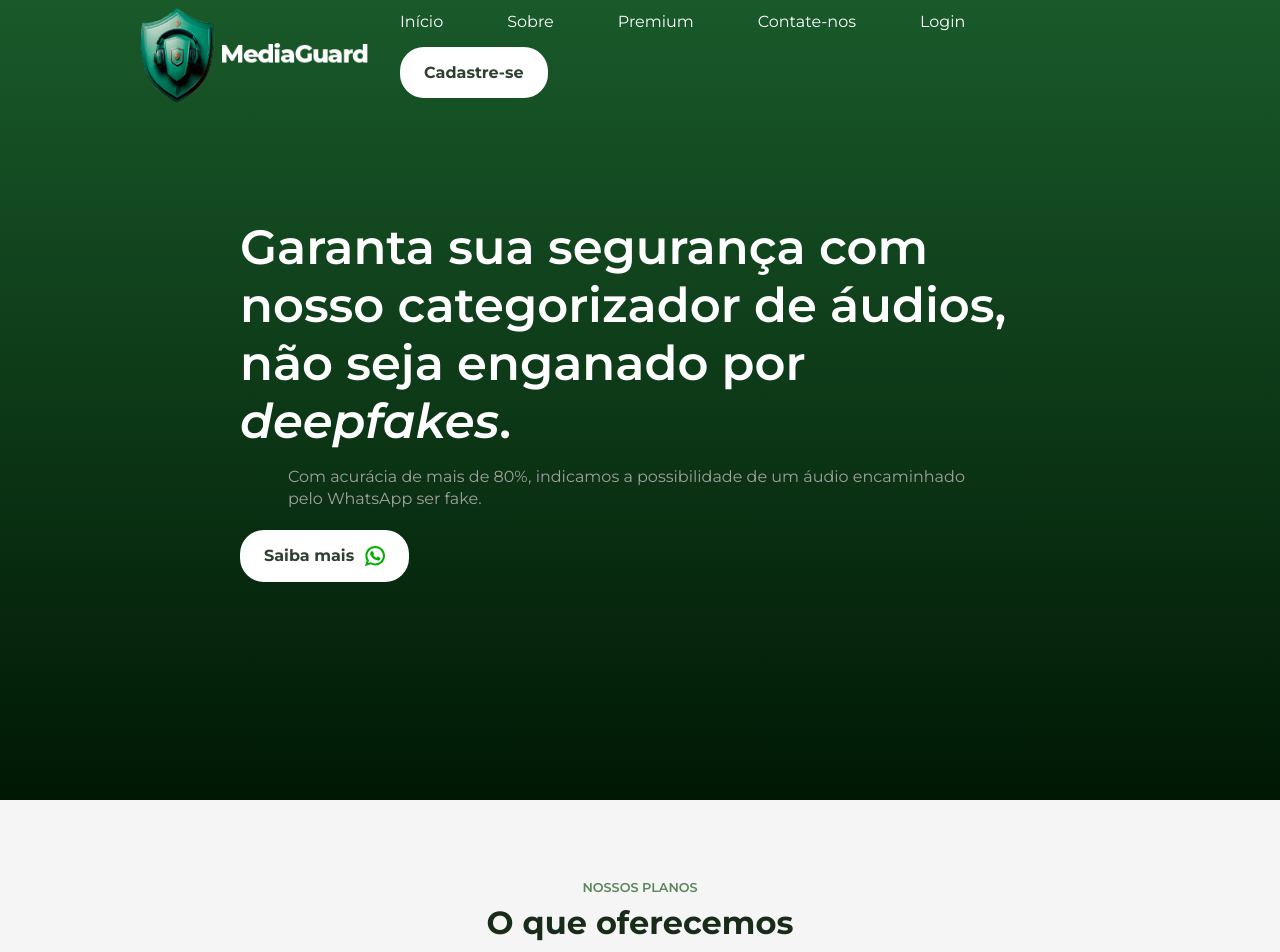
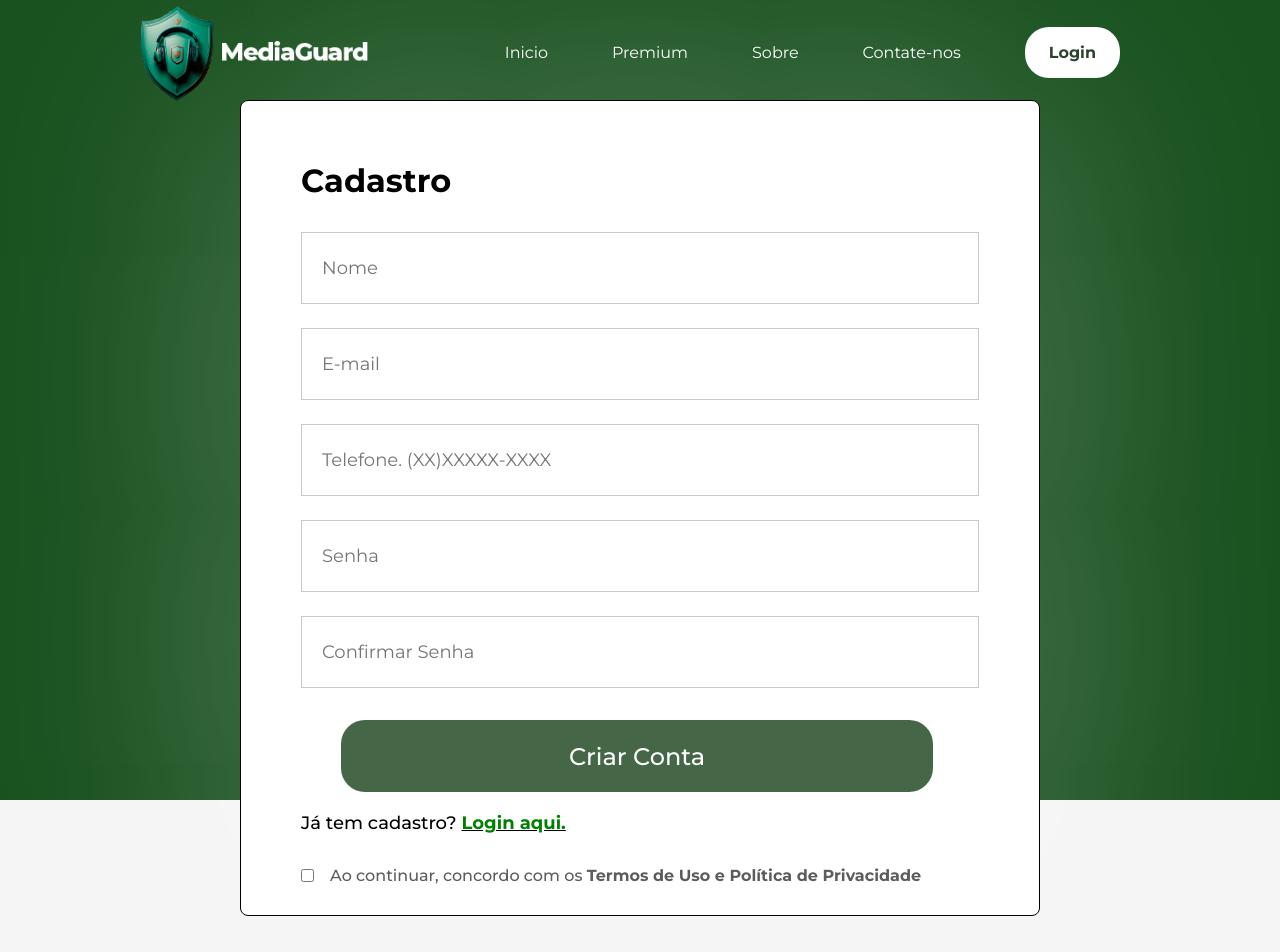
Before and after one commit to joaovluna/mediaguardweb, a React (Vite) app: page /signup in a window 1280 px wide. Shown: the top 952 px of the page. After the commit the page ends 916 px from the top, so only its background shows below. Built offline with nearby package versions, Linux system fonts and the light colour scheme.

Commit message:
home and signup pages

```diff
--- a/package.json
+++ b/package.json
@@ -27,7 +27,7 @@
     "eslint-plugin-react-hooks": "^4.6.0",
     "eslint-plugin-react-refresh": "^0.4.6",
     "gh-pages": "^6.1.1",
+    "react-router-dom": "^6.23.0",
     "vite": "^5.2.0"
   }
-
 }
--- a/src/App.jsx
+++ b/src/App.jsx
@@ -1,26 +1,19 @@
 import React from 'react'
 import Navbar from './componentes/NavBar/Navbar'
-import Hero from './componentes/Hero/Hero'
-import Premium from './componentes/Premium/Premium'
-import Title from './componentes/Title/Title'
-import About from './componentes/About/About'
-import Contact from './componentes/Contact/Contact'
-import Footer from './componentes/Footer/Footer'
+import LoginSignUp from './Pages/LoginSignUp'
+import { BrowserRouter, Routes, Route } from 'react-router-dom'
+import Home from './Home'
 
 const App = () => {
   return (
     <div>
+      <BrowserRouter>
       <Navbar/>
-      <Hero/>
-      <div className="container">
-        <Title subTitle="Nossos Planos" title="O que oferecemos"/>
-        <Premium/>
-        <About/>
-        <Title subTitle="CONTATE-NOS" title="Entrar em contato"/>
-        <Contact/>
-        <Footer/>
-      </div>
-
+      <Routes>
+        <Route path='/signup' element={<LoginSignUp/>} />
+        <Route path='/home' element={<Home/>}/>
+      </Routes>
+      </BrowserRouter>
     </div>
   )
 }
--- /dev/null
+++ b/src/Home.jsx
@@ -0,0 +1,27 @@
+import React from 'react'
+import Hero from './componentes/Hero/Hero'
+import Premium from './componentes/Premium/Premium'
+import Title from './componentes/Title/Title'
+import About from './componentes/About/About'
+import Contact from './componentes/Contact/Contact'
+import Footer from './componentes/Footer/Footer'
+import Navbar from './componentes/NavBar/Navbar'
+const Home = () => {
+  return (
+    <div>
+      <Navbar/>
+      <Hero/>
+      <div className="container">
+        <Title subTitle="Nossos Planos" title="O que oferecemos"/>
+        <Premium/>
+        <About/>
+        <Title subTitle="CONTATE-NOS" title="Entrar em contato"/>
+        <Contact/>
+        <Footer/>
+
+      </div>
+    </div>
+  )
+}
+
+export default Home
--- /dev/null
+++ b/src/Pages/LoginSignUp.css
@@ -0,0 +1,67 @@
+.loginSignUp {
+    width: 100%;
+    height: 100vh;
+    background: #134d19f8;
+    padding-top: 6.25rem;
+}
+.loginSignUp-container {
+    width: 50rem;
+    height: 51rem;
+    background: white;
+    margin: auto;
+    padding: 2.5rem 3.75rem;
+    border: 0.1rem solid #000000;
+    border-radius: 0.5rem;
+    box-shadow: 0 0.25rem 35rem rgba(255, 255, 255, 0.359);
+}
+.loginSignUp-container h1{
+    margin: 1.25rem 0rem;
+}
+.loginSignUp-fields{
+    display: flex;
+    flex-direction: column;
+    gap: 1.5rem;
+    margin-top: 2rem;
+
+}
+.loginSignUp-fields input{
+    height: 4.5rem;
+    width: 100%;
+    padding-left: 1.25rem;
+    border: 0.1rem solid #c9c9c9;
+    outline: none;
+    color: #5c5c5c;
+    font-size: 1.125rem;
+
+}
+.loginSignUp-container button{
+    width: 37rem;
+    height: 4.5rem;
+    margin-top: 2rem;
+    border: none;
+    font-size: 1.5rem;
+    font-weight: 500;
+    cursor: pointer;
+    display: flex;
+    margin-left: 2.5rem;
+}
+
+.loginSignUp-login{
+    margin-top: 1.25rem;
+    color: black;
+    font-size: 1.125rem;
+    font-weight:500;
+
+}
+.loginSignUp-login span{
+    color: green
+}
+.loginSignUp-agree{
+    display: inline-flex;
+    align-items: center;
+    margin-top: 1rem;
+    margin-bottom:1rem;
+    gap: 1rem;
+    color: #5c5c5c;
+    font-weight: 500;
+}
--- /dev/null
+++ b/src/Pages/LoginSignUp.jsx
@@ -0,0 +1,29 @@
+import React from 'react'
+import './LoginSignUp.css'
+const LoginSignUp = () => {
+  return (
+    <div>
+        <div className='loginSignUp'>
+        <div className="loginSignUp-container">
+            <h1>Cadastro</h1>
+            <div className="loginSignUp-fields">
+                <input type="text" placeholder="Nome"/>
+                <input type="email" placeholder="E-mail"/>
+                <input type="phone" placeholder="Telefone. (XX)XXXXX-XXXX"/>
+                <input type="password" placeholder="Senha"/>
+                <input type="password" placeholder="Confirmar Senha"/>
+            </div>
+            <button type='submit' className='btn dark-btn'>Criar Conta</button>
+            <p className='loginSignUp-login'>Já tem cadastro? <u><strong><span>Login aqui.</span></strong></u> </p>
+            <div className="loginSignUp-agree">
+                <input type="checkbox" name='' id='' />
+                <p>Ao continuar, concordo com os <strong>Termos de Uso e Política de Privacidade</strong></p>
+            </div>
+        </div>
+    </div>
+    </div>
+
+  )
+}
+
+export default LoginSignUp
--- a/src/componentes/Footer/Footer.jsx
+++ b/src/componentes/Footer/Footer.jsx
@@ -8,7 +8,7 @@ const Footer = () => {
             <li>Terms of Services</li>
         </ul>
         <ul>
-            <li>Privacy Politics</li>
+            <li>Privacy Policy</li>
         </ul>
     </div>
   )
--- a/src/componentes/NavBar/Navbar.css
+++ b/src/componentes/NavBar/Navbar.css
@@ -45,18 +45,15 @@ nav ul li {
     display:none;
 
 }
-.login{
-    cursor: pointer;
-}
 nav ul li:hover{
     text-decoration: underline;
 }
 nav ul li.active{
-    text-decoration:underline;
+    text-decoration: underline;
 }
 /* ---media query ---*/
 
-@media (max-width: 62.5rem){ /*1000px*/
+@media (max-width: 1000px){ /*1000px*/
     .logo{
         width: 8.75rem;
     }
@@ -65,7 +62,7 @@ nav ul li.active{
     }
 }
 
-@media (max-width: 52.5rem) { /*840px*/
+@media (max-width:840px) { /*840px*/
     nav{
         padding: 1rem 0;
     }
--- a/src/componentes/NavBar/Navbar.jsx
+++ b/src/componentes/NavBar/Navbar.jsx
@@ -2,7 +2,8 @@ import React, { useEffect, useState } from 'react'
 import './Navbar.css'
 import logo from '../../assets/logo_index.png'
 import menu_icon from '../../assets/icons8-menu.svg'
-import { Link, ScrollLink } from 'react-scroll';
+import { Link as ScrollLink } from 'react-scroll';
+import {Link as RouterLink} from 'react-router-dom';
 
 const Navbar = () => {
 
@@ -25,18 +26,38 @@ const Navbar = () => {
     mobileMenu ? setMobileMenu(false) : setMobileMenu(true);
   };
 
+
+  const [menu,setMenu] = useState("signUp");
+
   return (
     <nav className={`container ${mov? 'dark-nav' : ''}`}>
         <img src={logo} alt="" className='logo'/>
         <ul className={mobileMenu?'':'hide-mobile-menu'}>
-            <li className={activeIndex === 0 ? 'active' : ''}><Link to='hero' smooth={true} offset={0} duration={500} onClick={() => handleClick(0)}>Início</Link></li>
-            <li className={activeIndex === 1 ? 'active' : ''}><Link to='about' smooth={true} offset={-260} duration={500} onClick={() => handleClick(1)}>Sobre</Link></li>
-            <li className={activeIndex === 2 ? 'active' : ''}><Link to='premium' smooth={true} offset={-360} duration={500} onClick={() => handleClick(2)}>Premium</Link></li>
-            <li className={activeIndex === 3 ? 'active' : ''}><Link to='contact' smooth={true} offset={0} duration={500} onClick={() => handleClick(3)}>Contate-nos</Link></li>
-            <li className='login'>Login</li>
-            <li><button className='btn'><strong>Cadastre-se</strong></button></li>
+            <li className={activeIndex === 0 ? 'active' : ''}>
+              <ScrollLink to='hero' smooth={true} offset={0} duration={500} onClick={() => handleClick(0)}>
+              <RouterLink to='/home'>Inicio</RouterLink>
+                </ScrollLink></li>
+            <li className={activeIndex === 1 ? 'active' : ''}>
+              <ScrollLink to='premium' smooth={true} offset={-360} duration={500} onClick={() => handleClick(1)}>
+              <RouterLink to='/home'>Premium</RouterLink>
+                </ScrollLink></li>
+            <li className={activeIndex === 2 ? 'active' : ''}>
+              <ScrollLink to='about' smooth={true} offset={-260} duration={500} onClick={() => handleClick(2)}>
+              <RouterLink to='/home'>Sobre</RouterLink>
+                </ScrollLink></li>
+
+            <li className={activeIndex === 3 ? 'active' : ''}>
+              <ScrollLink to='contact' smooth={true} offset={0} duration={500} onClick={() => handleClick(3)}>
+                <RouterLink to='/home'>Contate-nos</RouterLink>
+                </ScrollLink></li>
+
+            <RouterLink to='/signup'><li><button className='btn'><strong>Login</strong></button></li></RouterLink>
+
+
         </ul>
         <img src={menu_icon} alt="" className='menu-icon'onClick={toggleMenu}/>
+        <link rel="stylesheet" href="" />
+
     </nav>
   )
 }
```
Also changed, not shown: 1 other file (tests, documents, lock files or other folders).
